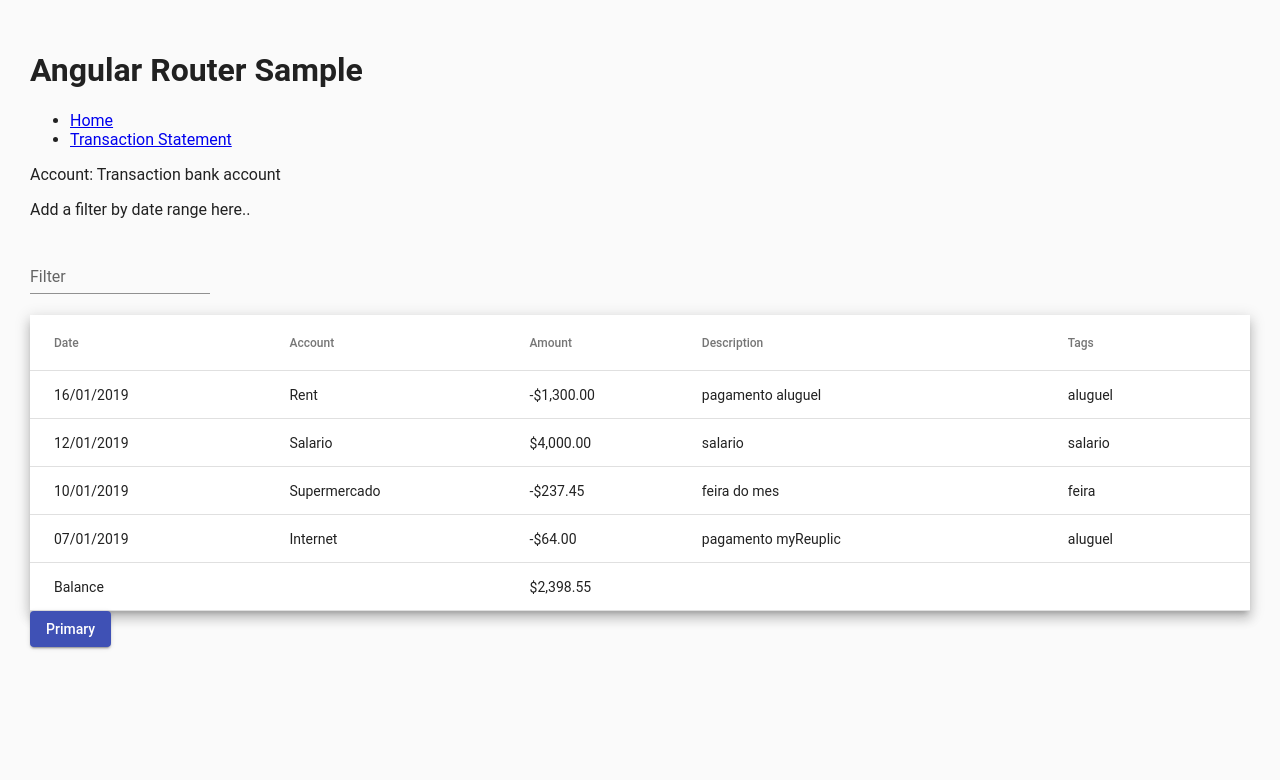
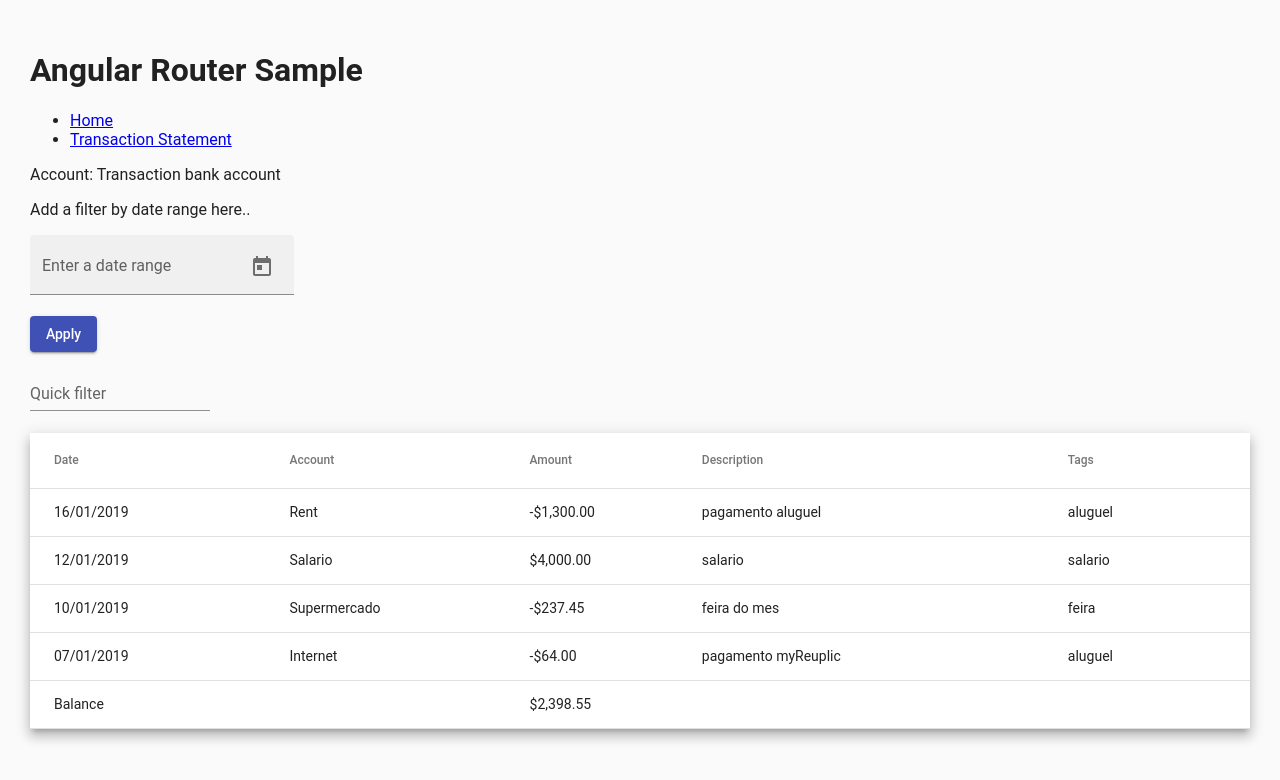
Before and after one commit to camiloporto/angular-playground, an Angular app: page /account-statement in a window 1280 px wide. Shown: the top 780 px of the page. Built offline with nearby package versions, Linux system fonts and the light colour scheme.

Commit message:
added date range picker for account statement view

```diff
--- a/src/app/account-statement/account-statement.component.html
+++ b/src/app/account-statement/account-statement.component.html
@@ -3,7 +3,7 @@ Account: {{accountName}}
 </p>
 <p>Add a filter by date range here..</p>
 
-<!-- <div>
+<div>
   <mat-form-field appearance="fill">
     <mat-label>Enter a date range</mat-label>
     <mat-date-range-input [formGroup]="dateRange" [rangePicker]="picker">
@@ -16,11 +16,13 @@ Account: {{accountName}}
     <mat-error *ngIf="dateRange.controls.start.hasError('matStartDateInvalid')">Invalid start date</mat-error>
     <mat-error *ngIf="dateRange.controls.end.hasError('matEndDateInvalid')">Invalid end date</mat-error>
   </mat-form-field>
-</div> -->
-
+  <div>
+    <button mat-raised-button color="primary">Apply</button>
+  </div>
+</div>
 
 <mat-form-field appearance="standard">
-  <mat-label>Filter</mat-label>
+  <mat-label>Quick filter</mat-label>
   <input matInput (keyup)="applyFilter($event)" placeholder="Ex. alu" #input>
 </mat-form-field>
 <table mat-table [dataSource]="dataSource" class="mat-elevation-z8">
@@ -71,4 +73,3 @@ Account: {{accountName}}
   </tr>
 
 </table>
-<button mat-raised-button color="primary">Primary</button>
--- a/src/app/account-statement/account-statement.component.ts
+++ b/src/app/account-statement/account-statement.component.ts
@@ -1,6 +1,6 @@
 import { Component, OnInit } from '@angular/core';
 import { MatTableDataSource } from '@angular/material/table';
-// import {FormGroup, FormControl} from '@angular/forms';
+import {FormGroup, FormControl} from '@angular/forms';
 
 export interface AccountStatementItemUI {
   date: Date;
@@ -47,10 +47,10 @@ export class AccountStatementComponent implements OnInit {
   displayedColumns: string[] = ['date', 'account', 'amount', 'description', 'tags'];
   dataSource = new MatTableDataSource(SAMPLE_DATA)
   accountName: string = "Transaction bank account";
-  // dateRange = new FormGroup({
-  //   start: new FormControl(),
-  //   end: new FormControl()
-  // });
+  dateRange = new FormGroup({
+    start: new FormControl(),
+    end: new FormControl()
+  });
 
   constructor() { }
 
@@ -65,4 +65,12 @@ export class AccountStatementComponent implements OnInit {
   getTotal() {
     return this.dataSource.data.map(t => t.amount).reduce((acc, value) => acc + value, 0);
   }
+
+  getReportStartDate() {
+    return this.dateRange.value.start;
+  }
+
+  getReportEndDate() {
+    return this.dateRange.value.end;
+  }
 }
--- a/src/main.ts
+++ b/src/main.ts
@@ -2,7 +2,7 @@
 import { NgModule } from '@angular/core';
 import { BrowserModule } from '@angular/platform-browser';
 import {platformBrowserDynamic} from '@angular/platform-browser-dynamic';
-import { FormsModule} from '@angular/forms';
+import { FormsModule, ReactiveFormsModule} from '@angular/forms';
 import { RouterModule } from '@angular/router';
 import {HttpClientModule} from '@angular/common/http';
 import {MatNativeDateModule} from '@angular/material/core';
@@ -22,7 +22,7 @@ import {DemoMaterialModule} from './app/material-module';
     HttpClientModule,
     MatNativeDateModule,
     BrowserAnimationsModule,
-    // ReactiveFormsModule,
+    ReactiveFormsModule,
     RouterModule.forRoot([
     {path: 'account-statement', component: AccountStatementComponent},
   ]), MatSliderModule],
```
